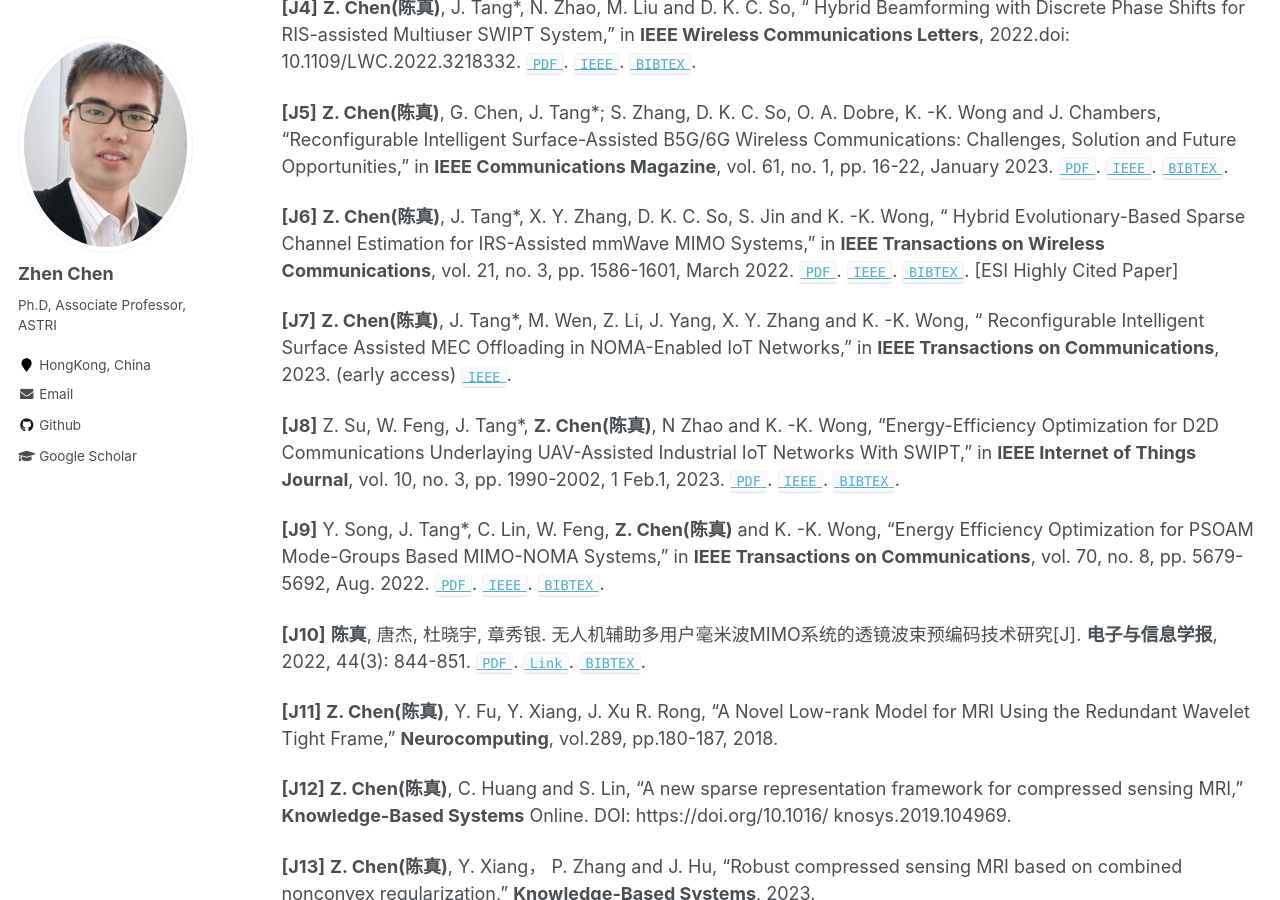
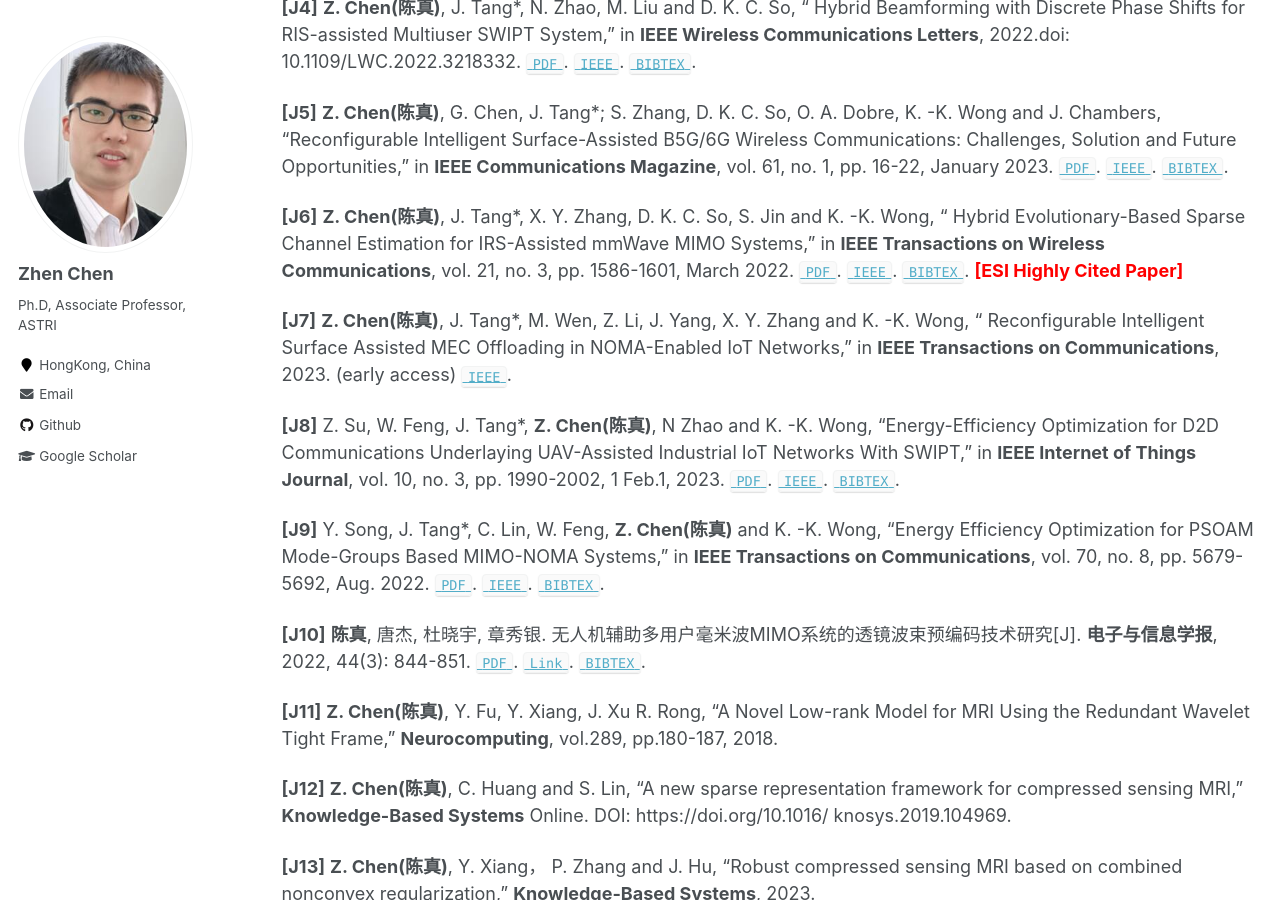
Before and after one commit to baile035/chenz_CV, a Jekyll site: the page built from _pages/publications.md, in a window 1280 px wide and 900 px high, scrolled down 600 px. Built offline with Jekyll 4.4.1, drawn with Linux system fonts in a browser that asks for light colours.

Commit message:
Update publications.md

```diff
--- a/_pages/publications.md
+++ b/_pages/publications.md
@@ -40,7 +40,7 @@ Journal Articles
 **[J6]** **Z. Chen(陈真)**, J. Tang*, X. Y. Zhang, D. K. C. So, S. Jin and K. -K. Wong, " Hybrid Evolutionary-Based Sparse Channel Estimation for IRS-Assisted mmWave MIMO Systems," in **IEEE Transactions on Wireless Communications**, vol. 21, no. 3, pp. 1586-1601, March 2022.
 [`PDF`](https://baile035.github.io/chenz_CV/files/Hybrid_Evolutionary-Based_Sparse_Channel_Estimation_for_IRS-Assisted_mmWave_MIMO_Systems.pdf).
 [`IEEE`](https://ieeexplore.ieee.org/abstract/document/9521836/).
-[`BIBTEX`](https://baile035.github.io/chenz_CV/files/Hybrid_Evolutionary-Based_Sparse_Channel_Estimation_for_IRS-Assisted_mmWave_MIMO_Systems.bib).  [ESI Highly Cited Paper]
+[`BIBTEX`](https://baile035.github.io/chenz_CV/files/Hybrid_Evolutionary-Based_Sparse_Channel_Estimation_for_IRS-Assisted_mmWave_MIMO_Systems.bib).  **<font color=red>[ESI Highly Cited Paper]</font>**
 
 **[J7]** **Z. Chen(陈真)**, J. Tang*, M. Wen, Z. Li, J. Yang, X. Y. Zhang and K. -K. Wong, " Reconfigurable Intelligent Surface Assisted MEC Offloading in NOMA-Enabled IoT Networks," in **IEEE Transactions on Communications**, 2023. (early access)
 [`IEEE`](https://ieeexplore.ieee.org/document/10128149/).
```
